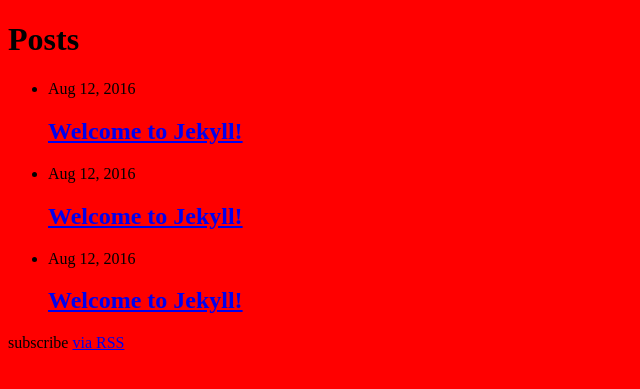
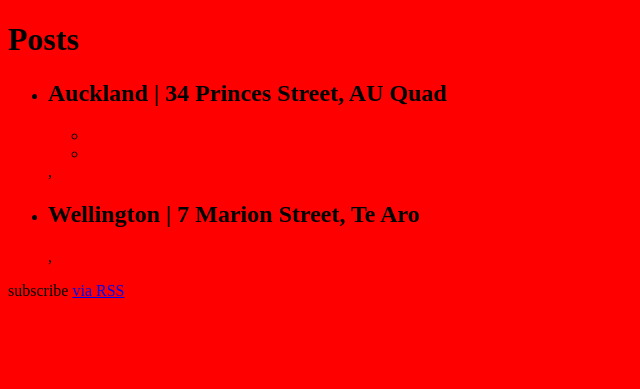
Before and after one commit to aboutjax/moustache-jekyll, a Jekyll site: the page built from index.html, in a window 1280 px wide. Shown: the top 389 px of the page, without its empty margins (0-640 px from the left). Built offline with Jekyll 4.4.1, drawn with Linux system fonts in a browser that asks for light colours.

Commit message:
Test data yml

```diff
--- a/_config.yml
+++ b/_config.yml
@@ -19,6 +19,11 @@ description: We’re a little milk and cookie bar with a huge passion for baking
 baseurl: "/moustache-jekyll" # the subpath of your site, e.g. /blog
 url: "" # the base hostname & protocol for your site
 
+# Social handles
+facebook: moustachenz
+instagram: moustachenz
+twitter: moustachenz
+
 # Build settings
 markdown: kramdown
 gems: ['jekyll-github-metadata']
--- /dev/null
+++ b/_data/stores.yml
@@ -0,0 +1,42 @@
+- name: Auckland
+  address: 34 Princes Street, AU Quad
+  hours:
+    day: sunday
+    hours:
+      closed: true
+      open: 10
+      close: 6
+    day: monday
+    hours:
+      closed: false
+      open: 10
+      close: 6
+    day: tuesday
+    hours:
+      closed: false
+      open: 10
+      close: 6
+    day: wednesday
+    hours:
+      closed: false
+      open: 10
+      close: 6
+    day: thursday
+    hours:
+      closed: false
+      open: 10
+      close: 6
+    day: friday
+    hours:
+      closed: false
+      open: 10
+      close: 6
+    day: saturday
+    hours:
+      closed: false
+      open: 12
+      close: 6
+
+
+- name: Wellington
+  address: 7 Marion Street, Te Aro
--- a/index.html
+++ b/index.html
@@ -7,13 +7,19 @@ layout: default
   <h1 class="page-heading">Posts</h1>
 
   <ul class="post-list">
-    {% for post in site.posts %}
+    {% for store in site.data.stores %}
       <li>
-        <span class="post-meta">{{ post.date | date: "%b %-d, %Y" }}</span>
-
-        <h2>
-          <a class="post-link" href="{{ post.url | prepend: site.baseurl }}">{{ post.title | escape }}</a>
-        </h2>
+        <h2>{{ store.name }} | {{ store.address }}</h2>
+        <ul class="hours">
+          {% for day in store.hours %}
+            <li>{{ day.hours }}</li>
+          {% endfor %}
+        </ul>
+        {% if store.hours.sunday.closed %}
+          closed
+        {% else %}
+          {{ store.hours.sunday.open }}, {{ store.hours.sunday.close }}
+        {% endif %}
       </li>
     {% endfor %}
   </ul>
```
